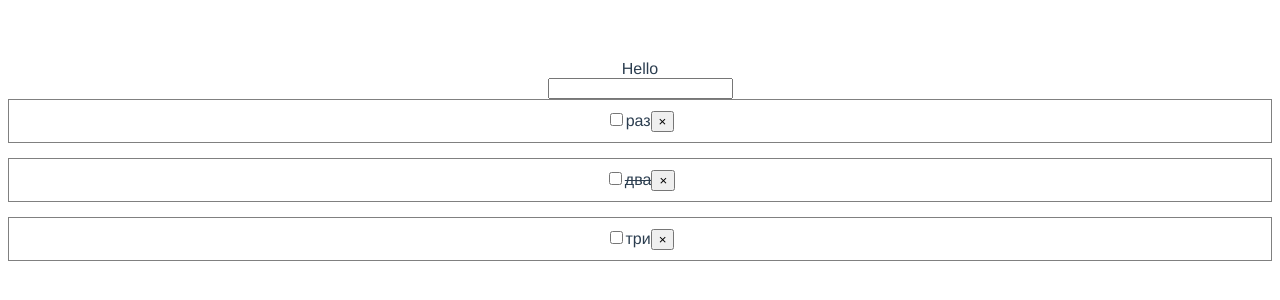
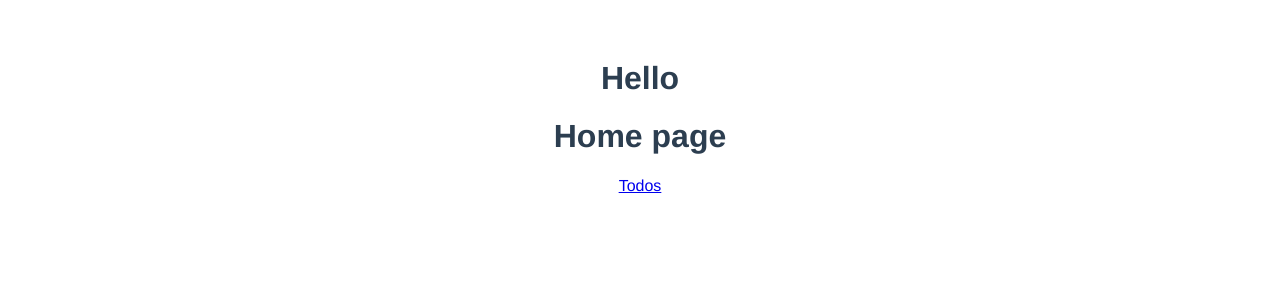
Before and after one commit to artvaleev/recycle-map-edu, a Vue app: page / in a window 1280 px wide. Shown: the top 300 px of the page. Built offline with nearby package versions, Linux system fonts and the light colour scheme.

Commit message:
= testing routers etc

```diff
--- a/package.json
+++ b/package.json
@@ -9,7 +9,8 @@
   },
   "dependencies": {
     "core-js": "^3.6.5",
-    "vue": "^2.6.11"
+    "vue": "^2.6.11",
+    "vue-router": "^3.5.2"
   },
   "devDependencies": {
     "@vue/cli-plugin-babel": "~4.5.0",
--- a/src/App.vue
+++ b/src/App.vue
@@ -1,40 +1,14 @@
 <template>
   <div id="app">
-    Hello
-    <Form />
-    <TodoList
-      v-bind:todos="todos"
-      @removeTodo="removeTodo"
-    />
+    <h1>Hello</h1>
+
+    <router-view />
   </div>
 </template>
 
 <script>
-import TodoList from '@/components/TodoList';
-import Form from '@/components/Form';
 export default {
   name: 'App',
-  data() {
-    return {
-      todos: [
-        { id: 1, title: 'раз', completed: false},
-        { id: 2, title: 'два', completed: true},
-        { id: 3, title: 'три', completed: false},
-      ],
-    };
-  },
-  components: {
-    TodoList,
-    Form,
-  },
-  methods: {
-    removeTodo(id) {
-      console.log(
-        'remove', id
-      );
-      this.todos = this.todos.filter((item) => item.id !== id);
-    },
-  }
 }
 </script>
 
--- a/src/components/Form.vue
+++ b/src/components/Form.vue
@@ -1,5 +1,35 @@
 <template>
-  <form>
-    <input type="text">
+  <form @submit.prevent="onSubmit">
+    <input type="text" v-model="title">
   </form>
 </template>
+
+<script>
+// import { defineComponent } from '@vue/composition-api'
+
+export default {
+  data() {
+    return {
+      title: '',
+    };
+  },
+
+  methods: {
+    onSubmit(e) {
+      e.preventDefault();
+
+      if (this.title.trim().length) {
+        // call adding
+        const newItem = {
+          id: Date.now(),
+          title: this.title.trim(),
+          completed: false,
+        };
+
+        this.$emit('add-item', newItem);
+        this.title = '';
+      }
+    }
+  },
+}
+</script>
--- /dev/null
+++ b/src/components/Loader.vue
@@ -0,0 +1,30 @@
+<template>
+  <div class="lds-dual-ring"></div>
+</template>
+
+<style scoped>
+  .lds-dual-ring {
+    display: inline-block;
+    width: 80px;
+    height: 80px;
+  }
+  .lds-dual-ring:after {
+    content: " ";
+    display: block;
+    width: 64px;
+    height: 64px;
+    margin: 8px;
+    border-radius: 50%;
+    border: 6px solid #000;
+    border-color: #000 transparent #000 transparent;
+    animation: lds-dual-ring 1.2s linear infinite;
+  }
+  @keyframes lds-dual-ring {
+    0% {
+      transform: rotate(0deg);
+    }
+    100% {
+      transform: rotate(360deg);
+    }
+  }
+</style>
--- a/src/components/TodoItem.vue
+++ b/src/components/TodoItem.vue
@@ -3,7 +3,7 @@
     <span
       v-bind:class="{done: todo.completed}">
       <input type="checkbox" name="" id="" v-on:change="todo.completed = !todo.completed">
-      <span>{{todo.title}}</span>
+      <span>{{index + 1}}{{todo.title | uppercase}}</span>
     </span>
 
     <button v-on:click="$emit('removeTodo', todo.id)">&times;</button>
@@ -31,6 +31,15 @@ export default {
       type: Object,
       required: true,
     },
+    index: {
+      type: Number,
+      required: true,
+    }
   },
+  filters: {
+    uppercase(value) {
+      return value.toLocaleUpperCase();
+    }
+  }
 }
 </script>
--- a/src/components/TodoList.vue
+++ b/src/components/TodoList.vue
@@ -1,9 +1,10 @@
 <template>
   <ul>
     <TodoItem
-      v-for="todoItem of todos"
+      v-for="(todoItem, index) of todos"
       v-bind:key="todoItem.id"
       v-bind:todo="todoItem"
+      v-bind:index="index"
       v-on:removeTodo="removeTodo"
     />
   </ul>
--- a/src/main.js
+++ b/src/main.js
@@ -1,8 +1,10 @@
 import Vue from 'vue'
 import App from './App.vue'
+import router from './router';
 
 Vue.config.productionTip = false
 
 new Vue({
+  router,
   render: h => h(App),
 }).$mount('#app')
--- /dev/null
+++ b/src/router.js
@@ -0,0 +1,16 @@
+import Vue from 'vue';
+import Router from 'vue-router';
+import Home from '@/views/Home';
+
+Vue.use(Router);
+
+export default new Router({
+  mode: 'history',
+  routes: [{
+    path: '/',
+    component: Home
+  }, {
+    path: '/todos',
+    component: () => import('./views/Todos'),
+  }],
+});
--- /dev/null
+++ b/src/views/Home.vue
@@ -0,0 +1,7 @@
+<template>
+  <div>
+    <h1>Home page</h1>
+
+    <router-link to="/todos">Todos</router-link>
+  </div>
+</template>
--- /dev/null
+++ b/src/views/Todos.vue
@@ -0,0 +1,84 @@
+<template>
+  <div id="todos">
+    <h1>Todos</h1>
+    <router-link to="/">To main</router-link>
+    <hr />
+    <Form @add-item="addTodo" />
+    <select v-model="filter" name="status" id="">
+      <option value="all">all</option>
+      <option value="completed">completed</option>
+      <option value="not">not completed</option>
+    </select>
+    <Loader v-if="loading" />
+    <TodoList
+      v-else-if="displayItems.length"
+      v-bind:todos="displayItems"
+      @removeTodo="removeTodo"
+    />
+    <div v-else>No todos</div>
+  </div>
+</template>
+
+<script>
+import TodoList from '@/components/TodoList';
+import Form from '@/components/Form';
+import Loader from '@/components/Loader';
+
+export default {
+  name: 'Todos',
+  data() {
+    return {
+      todos: [],
+      loading: true,
+      filter: 'all',
+    };
+  },
+  // watch: {
+  //   filter(value) {
+  //     console.log(value);
+  //   },
+  // },
+  computed: {
+    displayItems() {
+      if (this.filter === 'all') return this.todos;
+      else if (this.filter === 'not') return this.todos.filter((item) => !item.completed);
+      return this.todos.filter((item) => item.completed);
+    },
+  },
+  mounted() {
+    fetch('https://jsonplaceholder.typicode.com/todos/?_limit=3')
+      .then((response) => response.json())
+      .then((json) => {
+        this.todos = json;
+        setTimeout(() => {
+          this.loading = false;
+        }, 2000);
+      });
+
+    // fetch('http://localhost:1337/points')
+    //   .then((response) => response.json())
+    //   .then((data) => {
+    //     console.log(data);
+    //   })
+    const url = 'https://api.allorigins.win/get?url=https://www.freetogame.com/api/games?platform=browser&category=mmorpg&sort-by=release-date';
+    fetch(url)
+      .then((response) => response.json())
+      .then((data) => {
+        console.log(data.contents);
+      })
+  },
+  components: {
+    TodoList,
+    Form,
+    Loader,
+  },
+  methods: {
+    removeTodo(id) {
+      this.todos = this.todos.filter((item) => item.id !== id);
+    },
+    addTodo(newItem) {
+      this.todos.push(newItem);
+    }
+  }
+}
+</script>
```
Also changed, not shown: 1 other file (tests, documents, lock files or other folders).
